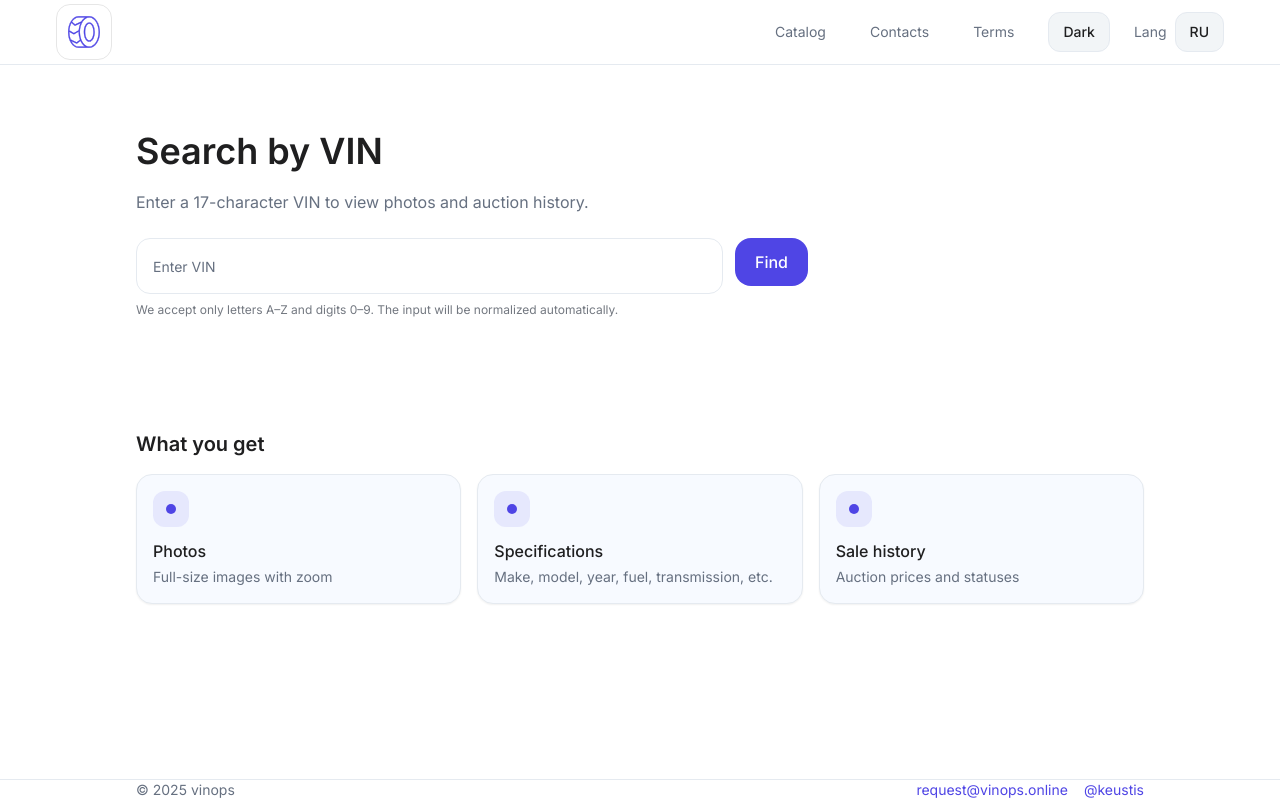
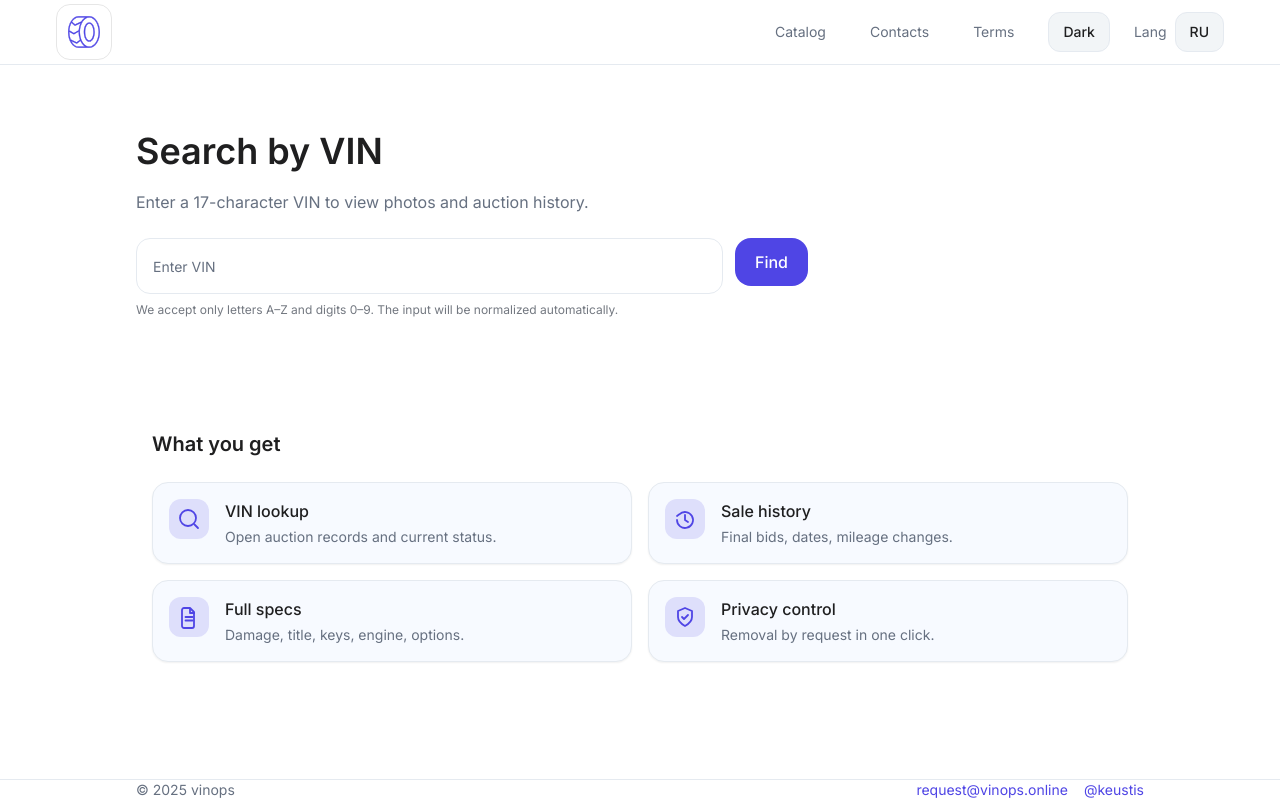
Before and after one commit to KestutisTreciokas/vinops, a Next.js app in the folder frontend/: page /en in a window 1280 px wide. Built offline with nearby package versions, Linux system fonts and the light colour scheme.

Commit message:
home: add 'What you get' section with token-based dark palette and inline icons

```diff
--- a/frontend/src/app/[lang]/_home/Features.tsx
+++ b/frontend/src/app/[lang]/_home/Features.tsx
@@ -1,20 +1,50 @@
-export default function Features({ t }: { t:(en:string,ru:string)=>string }) {
+'use client'
+import SearchIcon from '@/src/icons/SearchIcon'
+import DocIcon from '@/src/icons/DocIcon'
+import HistoryIcon from '@/src/icons/HistoryIcon'
+import ShieldIcon from '@/src/icons/ShieldIcon'
+
+export default function Features({ lang }: { lang: 'en'|'ru' }) {
+  const t = (en: string, ru: string) => (lang === 'ru' ? ru : en)
+
   const items = [
-    { title: t('Photos','Фото'), desc: t('Full-size images with zoom','Полноразмерные изображения с масштабированием') },
-    { title: t('Specifications','Характеристики'), desc: t('Make, model, year, fuel, transmission, etc.','Марка, модель, год, топливо, КПП и др.') },
-    { title: t('Sale history','История продаж'), desc: t('Auction prices and statuses','Цены и статусы аукционов') },
+    {
+      icon: <SearchIcon className="w-6 h-6" />,
+      title: t('VIN lookup', 'Поиск по VIN'),
+      desc: t('Open auction records and current status.', 'Открытые данные аукционов и текущий статус.'),
+    },
+    {
+      icon: <HistoryIcon className="w-6 h-6" />,
+      title: t('Sale history', 'История продаж'),
+      desc: t('Final bids, dates, mileage changes.', 'Финальные ставки, даты, пробег.'),
+    },
+    {
+      icon: <DocIcon className="w-6 h-6" />,
+      title: t('Full specs', 'Полное описание'),
+      desc: t('Damage, title, keys, engine, options.', 'Повреждения, документы, ключи, мотор, опции.'),
+    },
+    {
+      icon: <ShieldIcon className="w-6 h-6" />,
+      title: t('Privacy control', 'Контроль приватности'),
+      desc: t('Removal by request in one click.', 'Удаление по запросу в один клик.'),
+    },
   ]
+
   return (
-    <section className="mt-12">
-      <h2 className="text-xl font-semibold mb-4">{t('What you get','Что вы получите')}</h2>
-      <div className="grid gap-4 sm:grid-cols-3">
-        {items.map((it, idx)=>(
-          <div key={idx} className="card p-5">
-            <div className="w-9 h-9 rounded-xl bg-brand-10 flex items-center justify-center mb-3">
-              <div className="w-2.5 h-2.5 rounded-full bg-brand"></div>
+    <section className="container mt-12">
+      <h2 className="text-xl font-semibold mb-6">{t('What you get', 'Что вы получите')}</h2>
+      <div className="grid grid-cols-1 md:grid-cols-2 gap-4">
+        {items.map((it, i) => (
+          <div key={i} className="card feature-card border rounded-2xl p-4 bg-bg-surface">
+            <div className="flex items-start gap-4">
+              <div className="brand-tint text-brand flex items-center justify-center w-10 h-10 rounded-xl shrink-0">
+                {it.icon}
+              </div>
+              <div>
+                <div className="font-medium mb-1">{it.title}</div>
+                <div className="text-sm text-fg-muted">{it.desc}</div>
+              </div>
             </div>
-            <div className="font-medium">{it.title}</div>
-            <div className="text-sm text-fg-muted mt-1">{it.desc}</div>
           </div>
         ))}
       </div>
--- /dev/null
+++ b/frontend/src/icons/DocIcon.tsx
@@ -0,0 +1,10 @@
+export default function DocIcon({className=""}:{className?:string}) {
+  return (
+    <svg className={className} width="24" height="24" viewBox="0 0 24 24" fill="none"
+         xmlns="http://www.w3.org/2000/svg" aria-hidden="true">
+      <path d="M7 3h6l4 4v14a2 2 0 0 1-2 2H7a2 2 0 0 1-2-2V5a2 2 0 0 1 2-2Z" stroke="currentColor" strokeWidth="1.8" strokeLinejoin="round"/>
+      <path d="M13 3v5h5" stroke="currentColor" strokeWidth="1.8" strokeLinejoin="round"/>
+      <path d="M8.5 12h7M8.5 15.5h7" stroke="currentColor" strokeWidth="1.8" strokeLinecap="round"/>
+    </svg>
+  )
+}
--- /dev/null
+++ b/frontend/src/icons/HistoryIcon.tsx
@@ -0,0 +1,9 @@
+export default function HistoryIcon({className=""}:{className?:string}) {
+  return (
+    <svg className={className} width="24" height="24" viewBox="0 0 24 24" fill="none"
+         xmlns="http://www.w3.org/2000/svg" aria-hidden="true">
+      <path d="M12 8v5l3 2" stroke="currentColor" strokeWidth="1.8" strokeLinecap="round" strokeLinejoin="round"/>
+      <path d="M4 13a8 8 0 1 0 2.34-5.66L4 9" stroke="currentColor" strokeWidth="1.8" strokeLinecap="round" strokeLinejoin="round"/>
+    </svg>
+  )
+}
--- /dev/null
+++ b/frontend/src/icons/SearchIcon.tsx
@@ -0,0 +1,9 @@
+export default function SearchIcon({className=""}:{className?:string}) {
+  return (
+    <svg className={className} width="24" height="24" viewBox="0 0 24 24" fill="none"
+         xmlns="http://www.w3.org/2000/svg" aria-hidden="true">
+      <path d="M11 19a8 8 0 1 0 0-16 8 8 0 0 0 0 16Z" stroke="currentColor" strokeWidth="1.8" strokeLinecap="round"/>
+      <path d="M21 21l-3.5-3.5" stroke="currentColor" strokeWidth="1.8" strokeLinecap="round"/>
+    </svg>
+  )
+}
--- /dev/null
+++ b/frontend/src/icons/ShieldIcon.tsx
@@ -0,0 +1,9 @@
+export default function ShieldIcon({className=""}:{className?:string}) {
+  return (
+    <svg className={className} width="24" height="24" viewBox="0 0 24 24" fill="none"
+         xmlns="http://www.w3.org/2000/svg" aria-hidden="true">
+      <path d="M12 3 5 6v6c0 4.5 3.2 6.9 7 9 3.8-2.1 7-4.5 7-9V6l-7-3Z" stroke="currentColor" strokeWidth="1.8" strokeLinejoin="round"/>
+      <path d="M9 12l2 2 4-4" stroke="currentColor" strokeWidth="1.8" strokeLinecap="round" strokeLinejoin="round"/>
+    </svg>
+  )
+}
--- a/frontend/src/styles/globals.css
+++ b/frontend/src/styles/globals.css
@@ -475,3 +475,10 @@ a:hover { color: var(--brand-hover); }
 
 /* Hero paddings (по макету ближе к 80px сверху/снизу) */
 .hero { padding-top: 80px !important; padding-bottom: 80px !important; }
+
+/* Brand tint для плашек иконок */
+.brand-tint { background: color-mix(in hsl, var(--brand) 15%, transparent); }
+
+/* Карточка преимуществ — subtle hover */
+.feature-card { transition: transform .16s ease, box-shadow .16s ease, border-color .16s ease; }
+.feature-card:hover { transform: translateY(-1px); border-color: var(--brand); }
```
